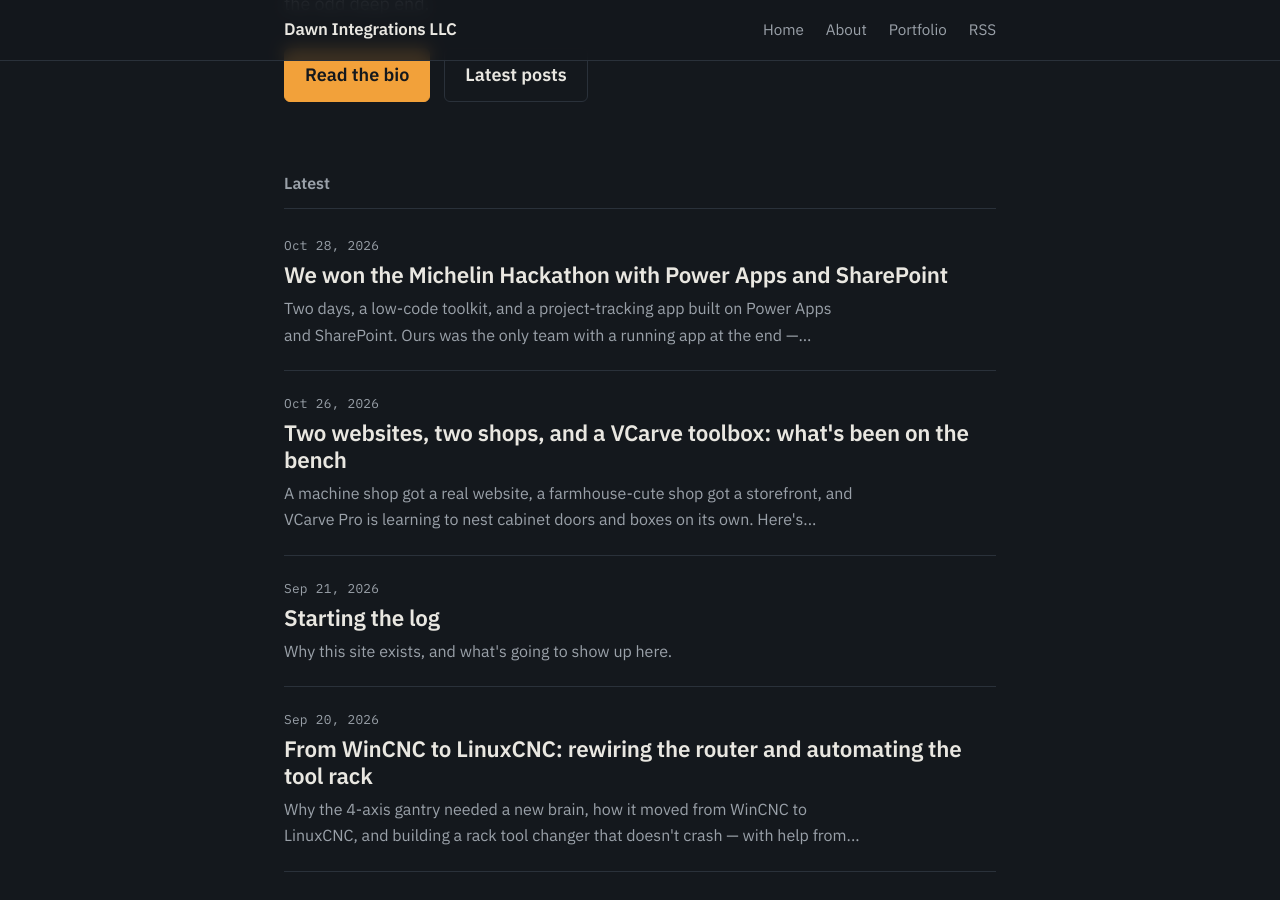
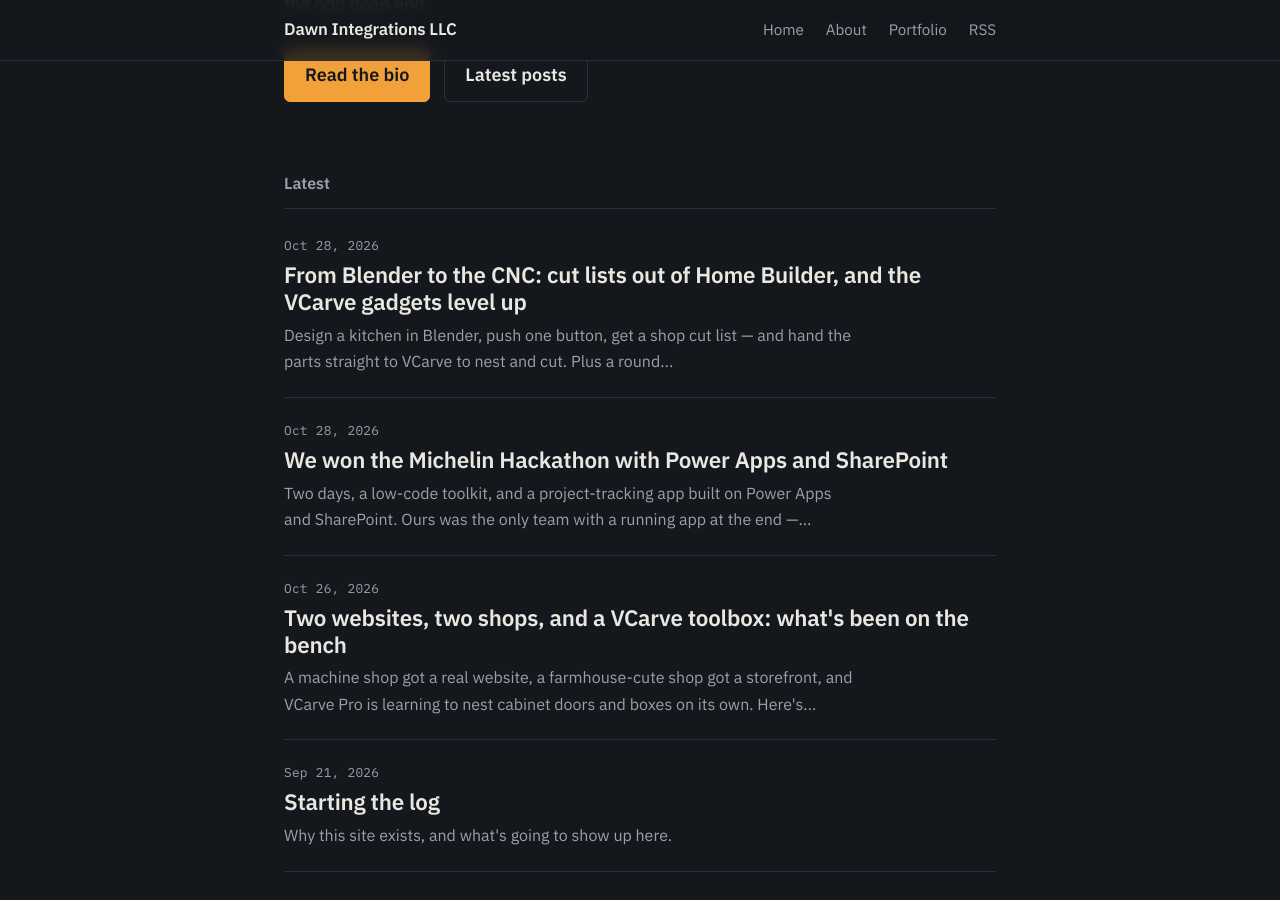
Before and after one commit to run-n-play/dawnintegrations, a Jekyll site: the page built from index.html, in a window 1280 px wide and 900 px high, scrolled down 415 px. Built offline with Jekyll 4.4.1, drawn with Linux system fonts in a browser that asks for light colours; part of the change alters nothing that is shown.

Commit message:
Publish Dawn Millwork / VCarve gadget post
Co-Authored-By: Claude Opus 5.5 <noreply@anthropic.com>
Claude-Session: https://claude.ai/code/session_01SPFg4omQknR7LDbKWqVhrv

```diff
--- a/_drafts/dawn-millwork-cut-lists-and-vcarve-updates.md
+++ b/_posts/2026-10-28-dawn-millwork-cut-lists-and-vcarve-updates.md
@@ -1,19 +1,12 @@
 ---
 layout: post
 title: "From Blender to the CNC: cut lists out of Home Builder, and the VCarve gadgets level up"
+date: 2026-10-28 15:30:00 -0400
 tags: [blender, home-builder, vcarve, cnc, cabinetry, gadgets]
 excerpt: "Design a kitchen in Blender, push one button, get a shop cut list — and hand the parts straight to VCarve to nest and cut. Plus a round of upgrades to Door Nest and Cabinet Nest."
 ---
 
-<!--
-DRAFT — not published. Jekyll ignores everything in _drafts/.
-To publish after testing:
-  1. Fill in every "TODO (after testing)" below and add screenshots under /assets/images/millwork/.
-  2. Move this file to _posts/ and rename it YYYY-MM-DD-dawn-millwork-cut-lists-and-vcarve-updates.md
-  3. Add a `date:` line to the front matter, then push.
--->
-
-Last post I promised these two wouldn't go up until they'd made sawdust. They have. Here's how it went.
+Last post I mentioned two things on the bench: cut lists out of Blender, and a round of VCarve gadget updates. Here's where they stand. Shop-test results and photos will follow in a later post.
 
 ## The problem: great design software, no shop paperwork
 
@@ -48,11 +41,7 @@ Design in Blender → one click → parts in VCarve, ready to nest and toolpath.
 
 And for the customer and the shop floor: a **Mozaik-style job packet** — plan and elevation drawings, per-cabinet assembly sheets, face-frame sheets, door reports, drawer-box and hardware reports, and a priced quote — all with my company name and logo on it.
 
-TODO (after testing): screenshots of a real job — the Blender kitchen, the cut list sheet, the VCarve sheet it opened.
-
 ## The VCarve gadgets level up
-
-TODO (after testing): list the Door Nest and Cabinet Nest changes that made it through testing.
 
 What's been going into them:
 
@@ -60,13 +49,13 @@ What's been going into them:
 - **Door Nest** builds doors around real **Amana** cutter geometry pulled from the tool database, so every vector sits exactly where the bit's center needs to be.
 - **Next up: drawer boxes** — dovetail, butt, or dado corners; flush, raised-dado, or rabbeted bottoms; any bottom thickness.
 
-## How the testing went
-
-TODO (after testing): what got cut, what broke, what got fixed. Photos of the first parts off the router.
-
 ## What's next
 
-TODO (after testing): next steps (drawer box gadget, frameless/closets, hinge and shelf-pin boring, sharing the gadgets with other VCarve users).
+- **Shop testing** — real cuts, and a full write-up with photos of what broke and what got fixed
+- **Drawer box gadget**
+- **Frameless and closet** cabinets
+- **Hinge and shelf-pin boring**
+- **Sharing the gadgets** with other VCarve users
 
 ---
 
```
